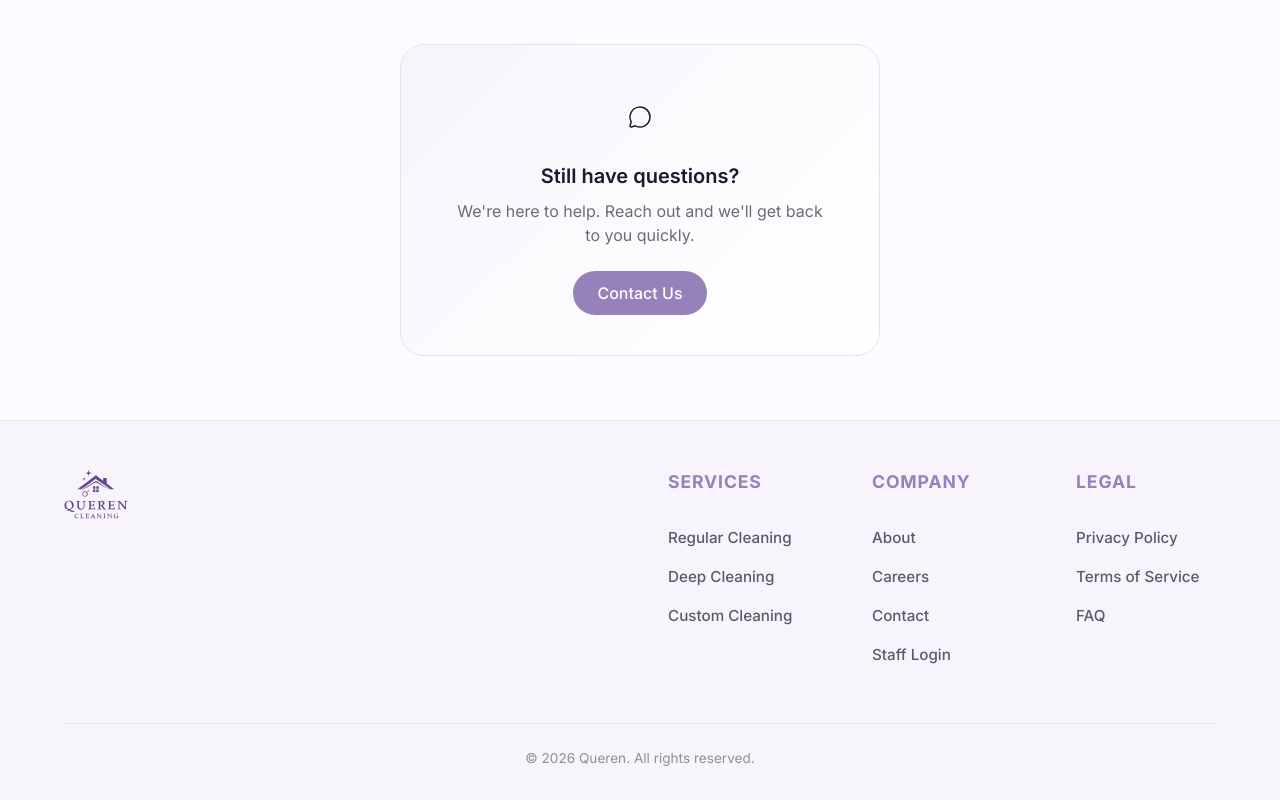
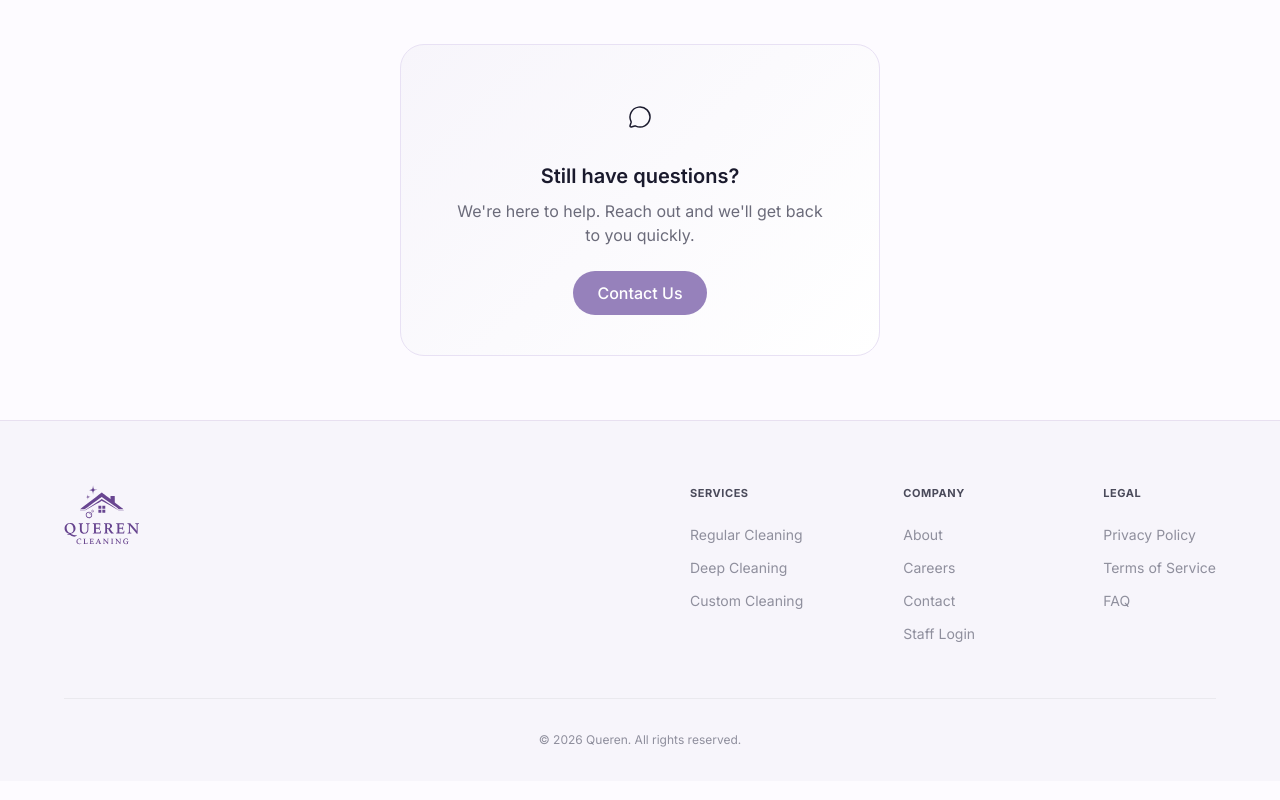
Before and after one commit to Maito-J/Queren, a React (Vite) app: page /faq in a window 1280 px wide. Shown: the part 2100-2900 px from the top of the page. Built offline with nearby package versions, Linux system fonts and the light colour scheme; no server answers.

Commit message:
public layout css

```diff
--- a/src/components/layout/PublicLayout/PublicLayout.css
+++ b/src/components/layout/PublicLayout/PublicLayout.css
@@ -280,7 +280,8 @@
 .public-footer {
     background: #F7F5FB;
     border-top: 1px solid var(--color-border);
-    padding: var(--space-12) 0 var(--space-8);
+    padding: var(--space-16) 0 var(--space-8);
+    /* Increased top padding */
     margin-top: auto;
 }
 
@@ -301,64 +302,71 @@
 }
 
 .footer-brand .logo {
-    margin-bottom: var(--space-3);
+    margin-bottom: var(--space-4);
+    /* Increased spacing below logo */
     display: inline-flex;
 }
 
 .footer-brand .logo-icon {
-    height: 50px;
+    height: 60px;
+    /* Slight increase to match image weight */
     filter: none;
 }
 
 .footer-tagline {
     color: #6B6B7A;
-    max-width: 250px;
+    max-width: 280px;
     line-height: 1.6;
     font-size: 0.95rem;
-    margin-top: var(--space-2);
+    margin-top: var(--space-1);
 }
 
 .footer-links-group {
     display: flex;
-    gap: var(--space-16);
+    gap: 100px;
+    /* Further increased gap to match wide spacing in image */
     align-items: flex-start;
 }
 
 .footer-links {
-    min-width: 140px;
+    min-width: 100px;
 }
 
 .footer-links h4 {
-    font-size: 1.1rem;
-    font-weight: 700;
-    color: var(--color-primary);
-    margin-bottom: var(--space-6);
+    font-size: 11px;
+    font-weight: 800;
+    color: #4A4A5A;
+    /* Darker gray, not primary color */
+    margin-bottom: var(--space-4);
     text-transform: uppercase;
     letter-spacing: 0.05em;
 }
 
 .footer-links a {
     display: block;
-    color: #5A5A6E;
-    padding: var(--space-2) 0;
-    font-size: 0.95rem;
-    font-weight: 500;
+    color: #8F8F9D;
+    /* Lighter gray for links */
+    padding: 6px 0;
+    font-size: 14px;
+    font-weight: 400;
+    /* Regular weight */
     text-decoration: none;
     transition: all 0.2s ease;
 }
 
 .footer-links a:hover {
     color: var(--color-primary);
-    transform: translateX(4px);
+    transform: translateX(2px);
 }
 
 .footer-bottom {
     margin-top: var(--space-12);
-    padding-top: var(--space-6);
-    border-top: 1px solid rgba(103, 58, 183, 0.1);
+    padding-top: var(--space-8);
+    border-top: 1px solid rgba(0, 0, 0, 0.05);
+    /* Very subtle border */
     text-align: center;
     color: #8F8F9D;
-    font-size: 0.85rem;
+    font-size: 12px;
 }
 
 /* ========== FOOTER RESPONSIVE ========== */
```
